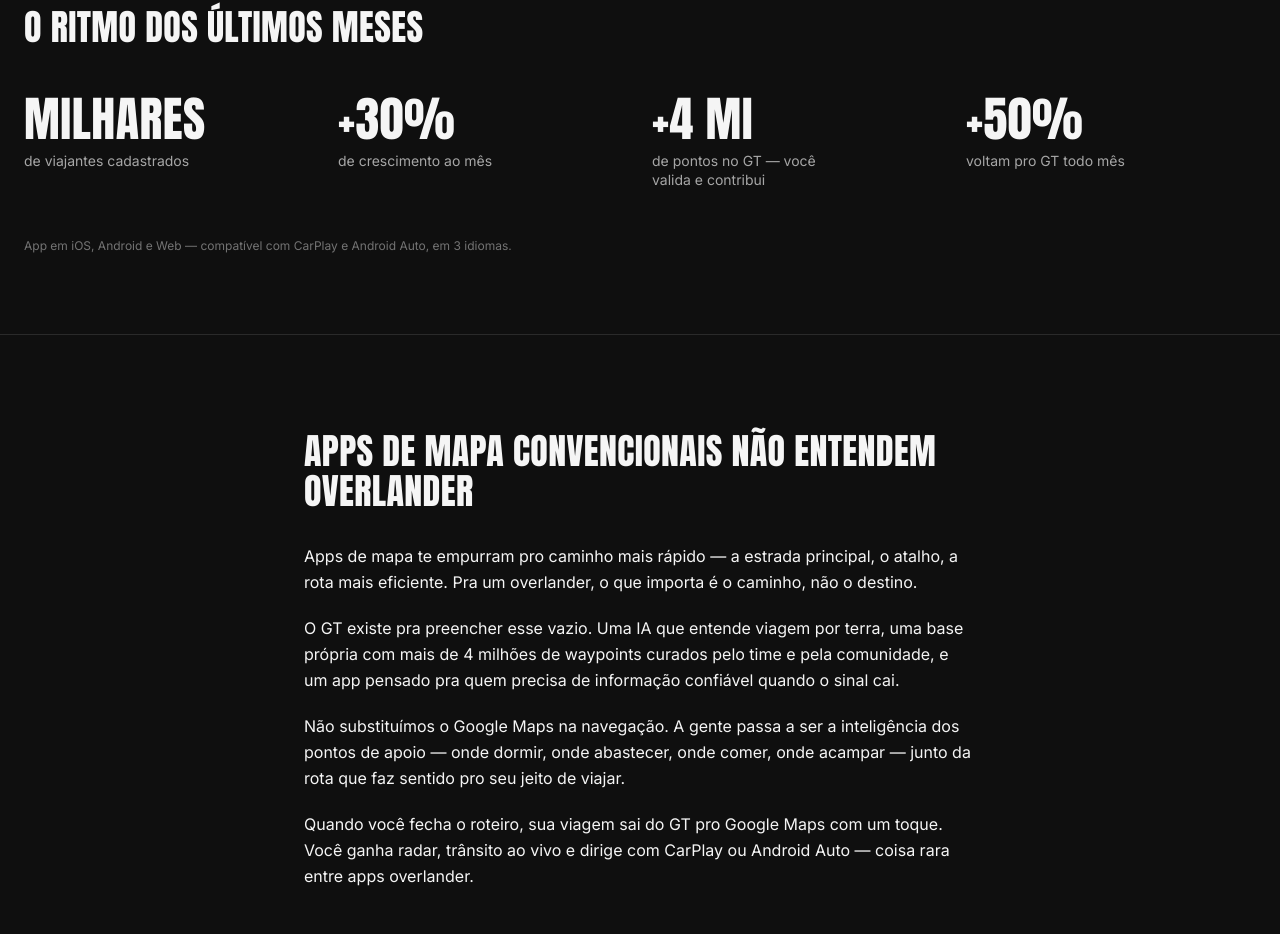
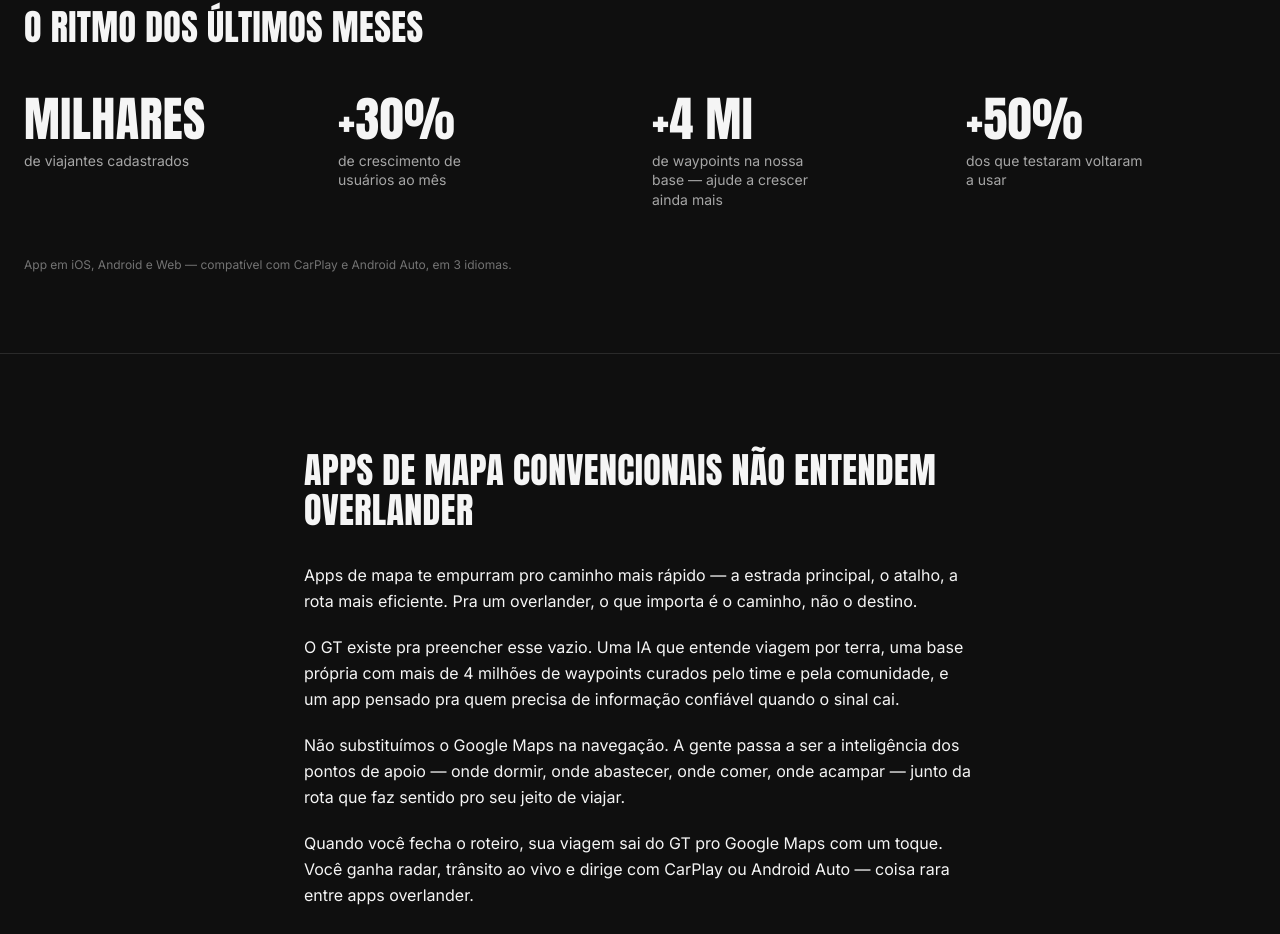
Before and after one commit to rangel2010/gtoverlander-site, a Next.js app: page / in a window 1280 px wide. Shown: the part 2566-3500 px from the top of the page. Built offline with nearby package versions, Linux system fonts and the light colour scheme; no server answers.

Commit message:
refactor(stats): refina contextos dos numeros - mais claro e direto

```diff
--- a/app/sobre/page.tsx
+++ b/app/sobre/page.tsx
@@ -9,9 +9,9 @@ export const metadata: Metadata = {
 };
 
 const numeros = [
-  { valor: 'Milhares', contexto: 'de viajantes ativos' },
-  { valor: '+50%', contexto: 'voltam pro GT todo mês' },
-  { valor: '+4 mi', contexto: 'de waypoints próprios' },
+  { valor: 'Milhares', contexto: 'de viajantes cadastrados' },
+  { valor: '+30%', contexto: 'de crescimento de usuários ao mês' },
+  { valor: '+4 mi', contexto: 'de waypoints na nossa base — ajude a crescer ainda mais' },
   { valor: '209', contexto: 'países cobertos' },
 ];
 
--- a/components/sections/numeros.tsx
+++ b/components/sections/numeros.tsx
@@ -1,8 +1,8 @@
 const stats = [
   { valor: 'Milhares', contexto: 'de viajantes cadastrados' },
-  { valor: '+30%', contexto: 'de crescimento ao mês' },
-  { valor: '+4 mi', contexto: 'de pontos no GT — você valida e contribui' },
-  { valor: '+50%', contexto: 'voltam pro GT todo mês' },
+  { valor: '+30%', contexto: 'de crescimento de usuários ao mês' },
+  { valor: '+4 mi', contexto: 'de waypoints na nossa base — ajude a crescer ainda mais' },
+  { valor: '+50%', contexto: 'dos que testaram voltaram a usar' },
 ];
 
 export function Numeros() {
```
